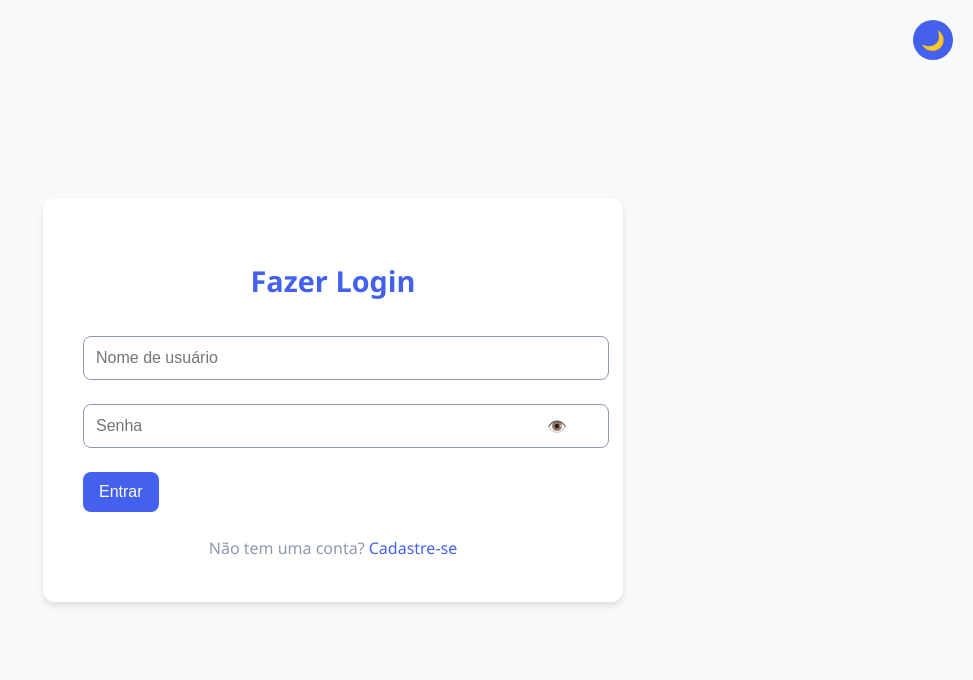
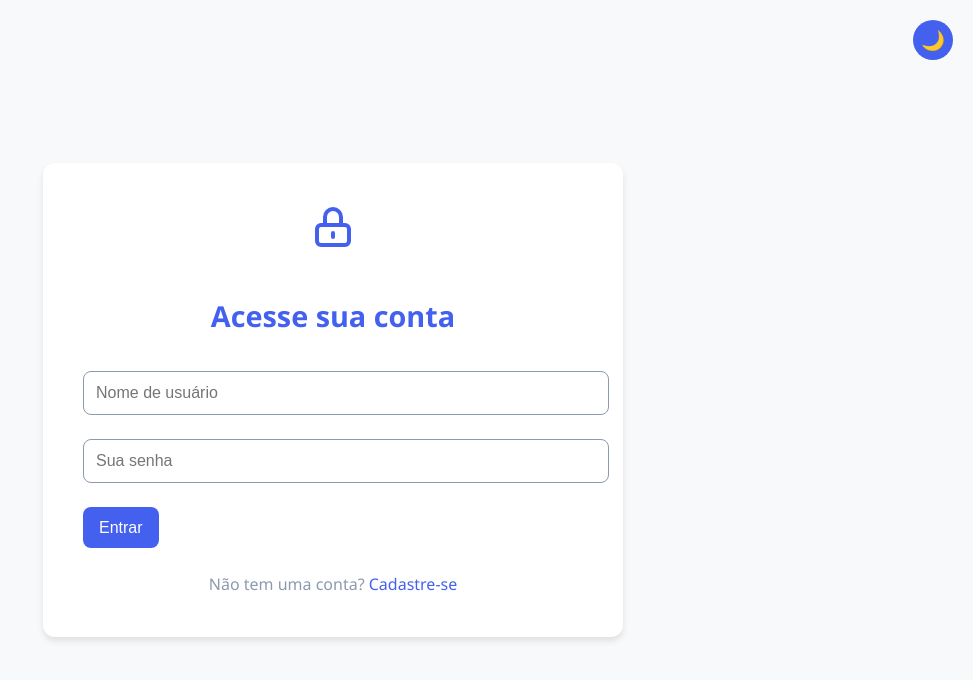
Before and after one commit to doppller/https---github.com-doppller-gestor_senha, a Flask app: page /login in a window 1280 px wide. Shown: the top 680 px of the page, without its empty margins (307-1280 px from the left). Run offline with Flask 3, Linux system fonts and the light colour scheme.

Commit message:
recursos que tive que remover, eles nao estavam alinhando no html

```diff
--- a/static/estilo.css
+++ b/static/estilo.css
@@ -298,6 +298,11 @@ th {
     position: relative;
 }
 
+.password-wrapper input[type="password"],
+.password-wrapper input[type="text"] {
+    padding-right: 40px; /* Espaço para o botão 👁️ */
+}
+
 .toggle-password {
     position: absolute;
     right: 10px;
--- a/templates/cadastro.html
+++ b/templates/cadastro.html
@@ -61,6 +61,7 @@
     </div>
 
     <script>
+
         // Dark Mode
         document.addEventListener("DOMContentLoaded", function () {
             const botao = document.getElementById("botao-tema");
--- a/templates/login.html
+++ b/templates/login.html
@@ -7,14 +7,18 @@
     <link rel="stylesheet" href="{{ url_for('static', filename='estilo.css') }}">
 </head>
 <body>
-    <button id="botao-tema" class="dark-mode-toggle">🌙</button>
+<button id="botao-tema" class="dark-mode-toggle">🌙</button>
 
     <div class="container">
         <div class="logo">
-            <h1>Fazer Login</h1>
+            <svg width="48" height="48" viewBox="0 0 24 24" fill="none" xmlns="http://www.w3.org/2000/svg">
+                <path d="M12 15V17M6 21H18C19.1046 21 20 20.1046 20 19V13C20 11.8954 19.1046 11 18 11H6C4.89543 11 4 11.8954 4 13V19C4 20.1046 4.89543 21 6 21ZM16 11V7C16 4.79086 14.2091 3 12 3C9.79086 3 8 4.79086 8 7V11H16Z"
+                      stroke="var(--cor-primaria)" stroke-width="2" stroke-linecap="round"/>
+            </svg>
+            <h1>Acesse sua conta</h1>
         </div>
 
-        <!-- Mensagens flash -->
+        <!-- Mensagens Flash -->
         {% with messages = get_flashed_messages(with_categories=true) %}
             {% if messages %}
                 <div class="alert alert-{{ messages[0][0] }}">
@@ -23,16 +27,13 @@
             {% endif %}
         {% endwith %}
 
-        <form method="POST">
+        <form method="POST" action="{{ url_for('login') }}" class="form-login">
             <div class="form-group">
                 <input type="text" name="usuario" placeholder="Nome de usuário" required>
             </div>
-
-            <div class="form-group password-wrapper">
-                <input type="password" name="senha" id="senha" placeholder="Senha" required>
-                <button type="button" class="toggle-password" onclick="toggleSenha()">👁️</button>
+            <div class="form-group">
+                <input type="password" name="senha" placeholder="Sua senha" required>
             </div>
-
             <button type="submit" class="btn">Entrar</button>
         </form>
 
@@ -42,26 +43,16 @@
     </div>
 
     <script>
-        function toggleSenha() {
-            const campo = document.getElementById("senha");
-            campo.type = campo.type === "password" ? "text" : "password";
+        // Controle do tema
+        function toggleDarkMode() {
+            document.body.classList.toggle('dark-mode');
+            localStorage.setItem('darkMode', document.body.classList.contains('dark-mode'));
         }
 
-        // Dark mode persistente
-        document.addEventListener("DOMContentLoaded", function () {
-            const botao = document.getElementById("botao-tema");
-            if (localStorage.getItem("darkMode") === "true") {
-                document.body.classList.add("dark-mode");
-                botao.textContent = "☀️";
-            }
-
-            botao.addEventListener("click", () => {
-                document.body.classList.toggle("dark-mode");
-                const modo = document.body.classList.contains("dark-mode") ? "true" : "false";
-                localStorage.setItem("darkMode", modo);
-                botao.textContent = modo === "true" ? "☀️" : "🌙";
-            });
-        });
+        // Aplicar tema ao carregar
+        if (localStorage.getItem('darkMode') === 'true') {
+            document.body.classList.add('dark-mode');
+        }
     </script>
 </body>
 </html>
```
